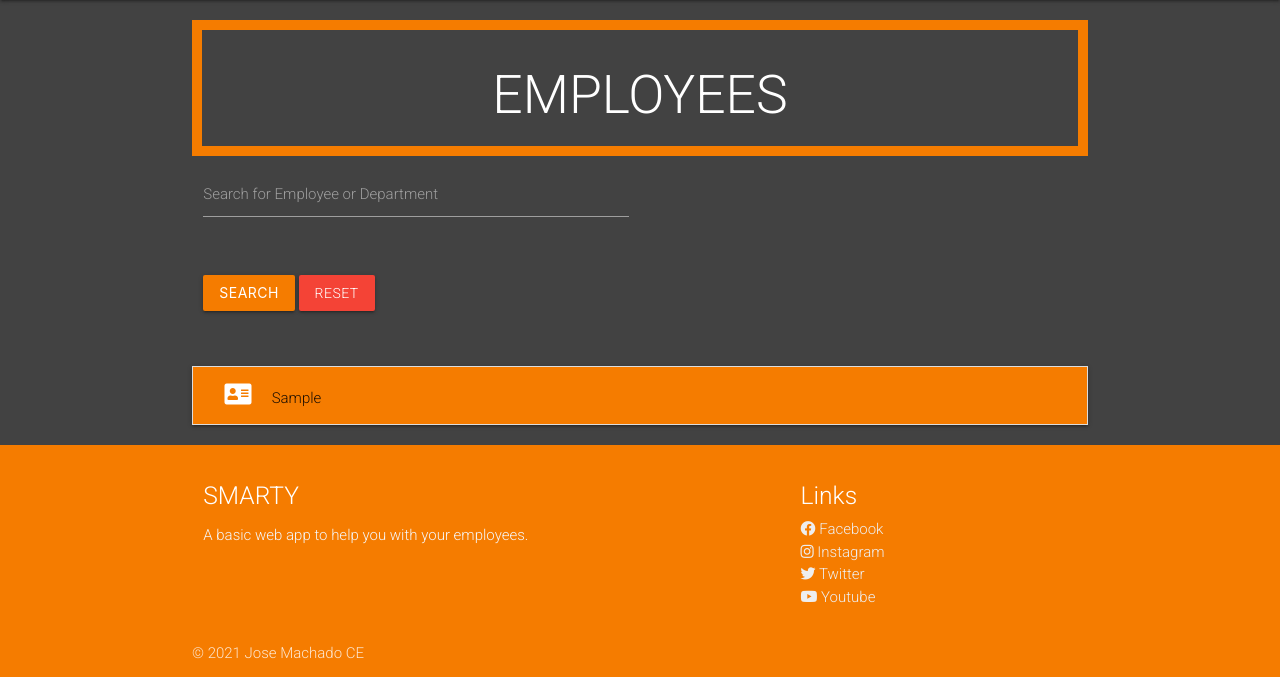
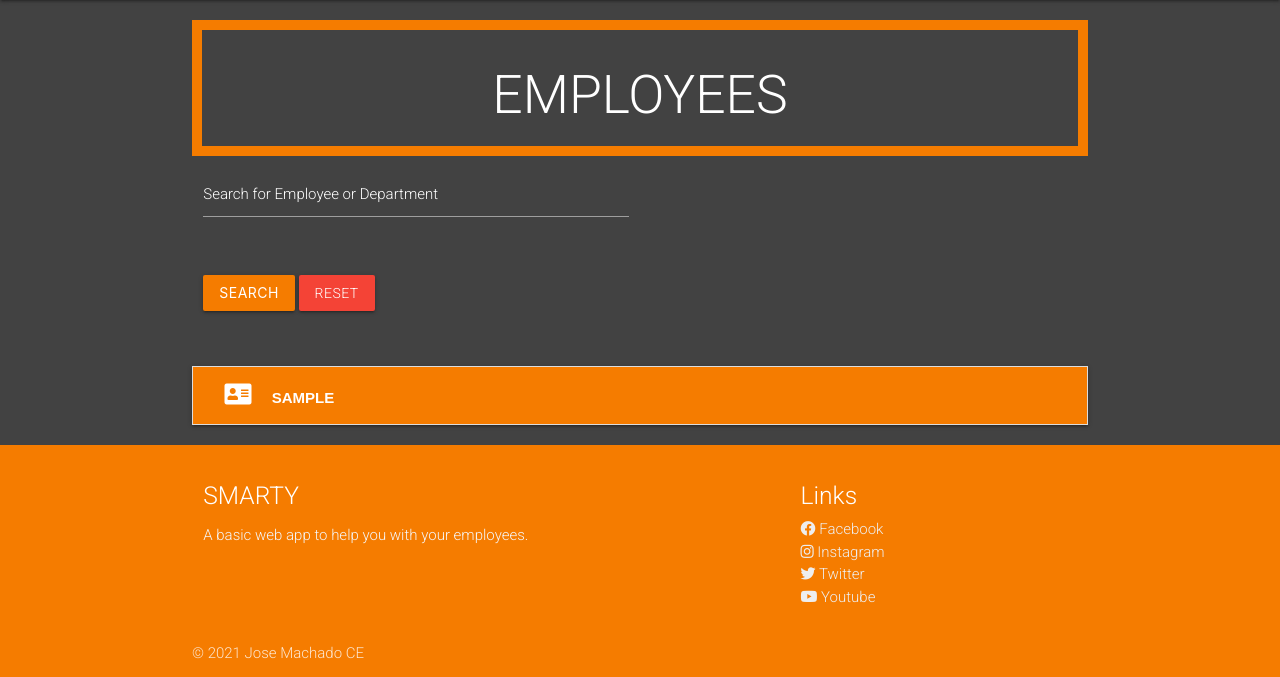
Before and after one commit to Code-Institute-Submissions/JoseMachado-CE-Smarty, a Flask app: page /search in a window 1280 px wide. Shown: the part 64-741 px from the top of the page. Run offline with Flask 2, Linux system fonts and the light colour scheme; a database or web service that is not in the repository returns one stand-in record (values such as "Sample title"); some libraries are stand-ins or nearby versions.

Commit message:
Updated the JOB page adding font weight to words

```diff
--- a/static/css/style.css
+++ b/static/css/style.css
@@ -15,7 +15,7 @@ ul {
     margin-left: 5%;
 }
 
-.sidenav li a {
+.sidenav li a{
     color: #fff;
     text-transform: uppercase;
 }
@@ -61,6 +61,15 @@ ul {
     font-weight: 800;
 }
 
+.job-back {
+    color: #f57c00;
+    font-weight: bolder;
+    text-transform: uppercase;
+}
+
+.job-back:hover{
+    border: red;
+}
 /*-- Orange border frames -- */
 
 .contact {
@@ -214,6 +223,12 @@ ul {
     text-transform: uppercase;
 }
 
+.employee-name {
+    font-weight: bolder;
+    color: #fff;
+    text-transform: uppercase;
+    font-family:Arial, Helvetica, sans-serif;
+}
 
 /*-- Departments Page -- */
 .add_department {
--- a/templates/edit.html
+++ b/templates/edit.html
@@ -71,6 +71,7 @@
                                     <input type="checkbox" id="management_is_urgent" name="management_is_urgent"
                                         required>
                                     <span class="lever"></span>
+                                        Active employee
                                 </label>
                             </div>
                         </div>
--- a/templates/employees.html
+++ b/templates/employees.html
@@ -8,8 +8,8 @@
         <form action="{{ url_for('search') }}" method="POST" class="col s12">
           <div class="row">
             <div id="input-field" class="input-field col s6 left-align">
-              <input id="query" type="text" name="query" class="validate">
-              <label for="query">Search <span class="hide-on-small-only">for Employee or Department</span></label>
+              <input id="query" type="text" class="white-text" name="query" class="validate">
+              <label for="query"><span class="white-text"> Search for Employee or Department</span></label>
             </div>
           </div>
           <div class="row buttons-search">
@@ -34,7 +34,7 @@
                 </div>
                 <div class="col s9 tilte-employee">
                     <i class="fas fa-address-card white-text"></i>
-                        {{ employee.management_employee }}
+                        <span class="employee-name">{{ employee.management_employee }}</span>
                 </div>
 
 
--- a/templates/home.html
+++ b/templates/home.html
@@ -5,7 +5,7 @@
     <div class="row center-align" id="row-home">
         <div class="title-box" id="col-home">
             <hr class="solid hide-on-small-only">
-            <h1 class="white-text title-main hide-on-small-only">Get to know your employewws</h1>
+            <h1 class="white-text title-main hide-on-small-only">Get to know your employees</h1>
             <hr class="solid hide-on-small-only">
         </div>
         <img id="bg-home" src="/static/images/image.png" class="img-fluid mx-auto" alt="Smarty Home Page">
--- a/templates/job.html
+++ b/templates/job.html
@@ -10,11 +10,11 @@
                 </div>
                 <div class="center row col s3">
 
-                    <h3 class="white-text text-uppercase">Salary Base: {{ job.job_salary }}</h3>
+                    <h3 class="white-text text-uppercase">Salary Base: {{ job.job_salary }} €</h3>
                 </div>
                 <div class="center row col s12">
                     <p id="text-description-job" class="white-text text-uppercase">{{ job.job_description }} </p>
-                    <a href="{{ url_for('jobs') }}" class="btn-large  grey lighten-5 orange-text">Back to Job Markets</a>
+                    <a href="{{ url_for('jobs') }}" class="btn-large job-back grey lighten-5 orange-text">Back to Job Markets</a>
                 </div>
 
             </div>
--- a/templates/profile.html
+++ b/templates/profile.html
@@ -16,7 +16,7 @@
       <li><a href="https://twitter.com/" target="_blank"><i class="fab fa-twitter-square"></i></a></li>
       <li><a href="https://youtube.com/" target="_blank"><i class="fab fa-youtube-square"></i></a></li>
     </ul>
-    <a href="{{ url_for('add_employee') }}" class="btn-large orange white-text">Add Employee <i class="fas fa-users"></i></a>
+    <a href="{{ url_for('add_employee') }}" class="btn-large employee-name orange white-text">Add Employee <i class="fas fa-users"></i></a>
   </div>
 
 </div>
```
